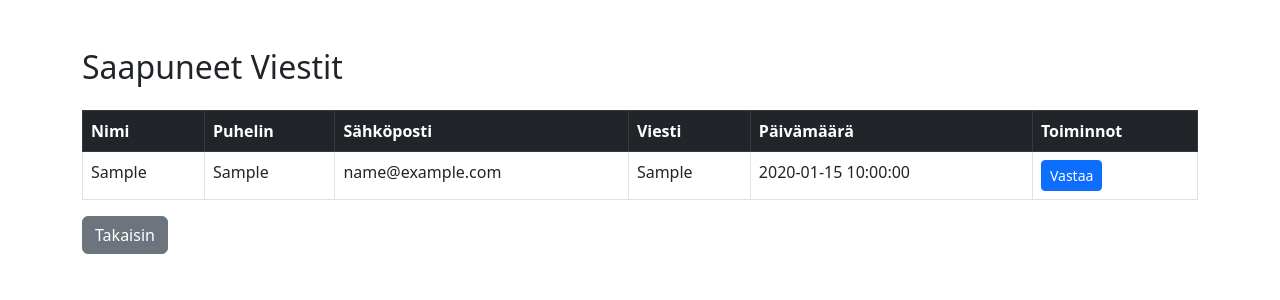
After one commit to Vilhos94/Ryhma12, a PHP site: page /yhteydenotto_view.php in a window 1280 px wide. The commit adds this page. Shown: the top 300 px of the page. Run offline with PHP 8.4, Linux system fonts and the light colour scheme; tables that the repository leaves empty or names only in its code hold one stand-in row (values such as "Sample post").

Commit message:
Yhteydenotto näkymä ja niihin vastaus sähköpostitse lisätty

```diff
--- a/admin.php
+++ b/admin.php
@@ -39,6 +39,7 @@ if (!isset($_SESSION['kayttajanimi']) || $_SESSION['rooli'] !== 'admin') {
 
 	<main class="container-lg pt-5 px-md-5">
 		<h2>Admin-paneeli</h2>
+		<a href="yhteydenotto_view.php">Yhteydenotot</a>
 	</main>
 
 	<footer>
--- a/contactform_submit.php
+++ b/contactform_submit.php
@@ -1,6 +1,5 @@
-<?php include "db_pdo.php"; ?>
-
 <?php
+    include "db_pdo.php";
 
 if ($_SERVER["REQUEST_METHOD"] == "POST") {
     try {
--- /dev/null
+++ b/yhteydenotto_view.php
@@ -0,0 +1,56 @@
+<?php include "db_pdo.php";
+
+try {
+    // Fetch all records
+    $sql = "SELECT id, nimi, puhnum, email, viesti, submitted_at FROM koivu_yhtott ORDER BY submitted_at DESC";
+    $stmt = $pdo->query($sql);
+    $messages = $stmt->fetchAll();
+
+} catch (PDOException $e) {
+    die("Tietokantavirhe: " . $e->getMessage());
+}
+?>
+
+<!DOCTYPE html>
+<html lang="fi">
+<head>
+    <meta charset="UTF-8">
+    <meta name="viewport" content="width=device-width, initial-scale=1.0">
+    <title>Saapuneet Viestit</title>
+    <link href="https://cdn.jsdelivr.net/npm/bootstrap@5.3.0/dist/css/bootstrap.min.css" rel="stylesheet">
+</head>
+<body>
+    <div class="container mt-5">
+        <h2 class="mb-4">Saapuneet Viestit</h2>
+
+        <table class="table table-bordered">
+            <thead class="table-dark">
+                <tr>
+                    <th>Nimi</th>
+                    <th>Puhelin</th>
+                    <th>Sähköposti</th>
+                    <th>Viesti</th>
+                    <th>Päivämäärä</th>
+                    <th>Toiminnot</th>
+                </tr>
+            </thead>
+            <tbody>
+                <?php foreach ($messages as $msg): ?>
+                <tr>
+                    <td><?= htmlspecialchars($msg["nimi"]) ?></td>
+                    <td><?= htmlspecialchars($msg["puhnum"]) ?></td>
+                    <td><?= htmlspecialchars($msg["email"]) ?></td>
+                    <td><?= nl2br(htmlspecialchars($msg["viesti"])) ?></td>
+                    <td><?= htmlspecialchars($msg["submitted_at"]) ?></td>
+                    <td>
+                        <a href="reply.php?email=<?= urlencode($msg['email']) ?>&nimi=<?= urlencode($msg['nimi']) ?>" class="btn btn-primary btn-sm">Vastaa</a>
+                    </td>
+                </tr>
+                <?php endforeach; ?>
+            </tbody>
+        </table>
+
+        <a href="admin.php" class="btn btn-secondary">Takaisin</a>
+    </div>
+</body>
+</html>
```
Also changed, not shown: reply.php (added, +40 -0 lines), send_email.php (added, +16 -0 lines).
